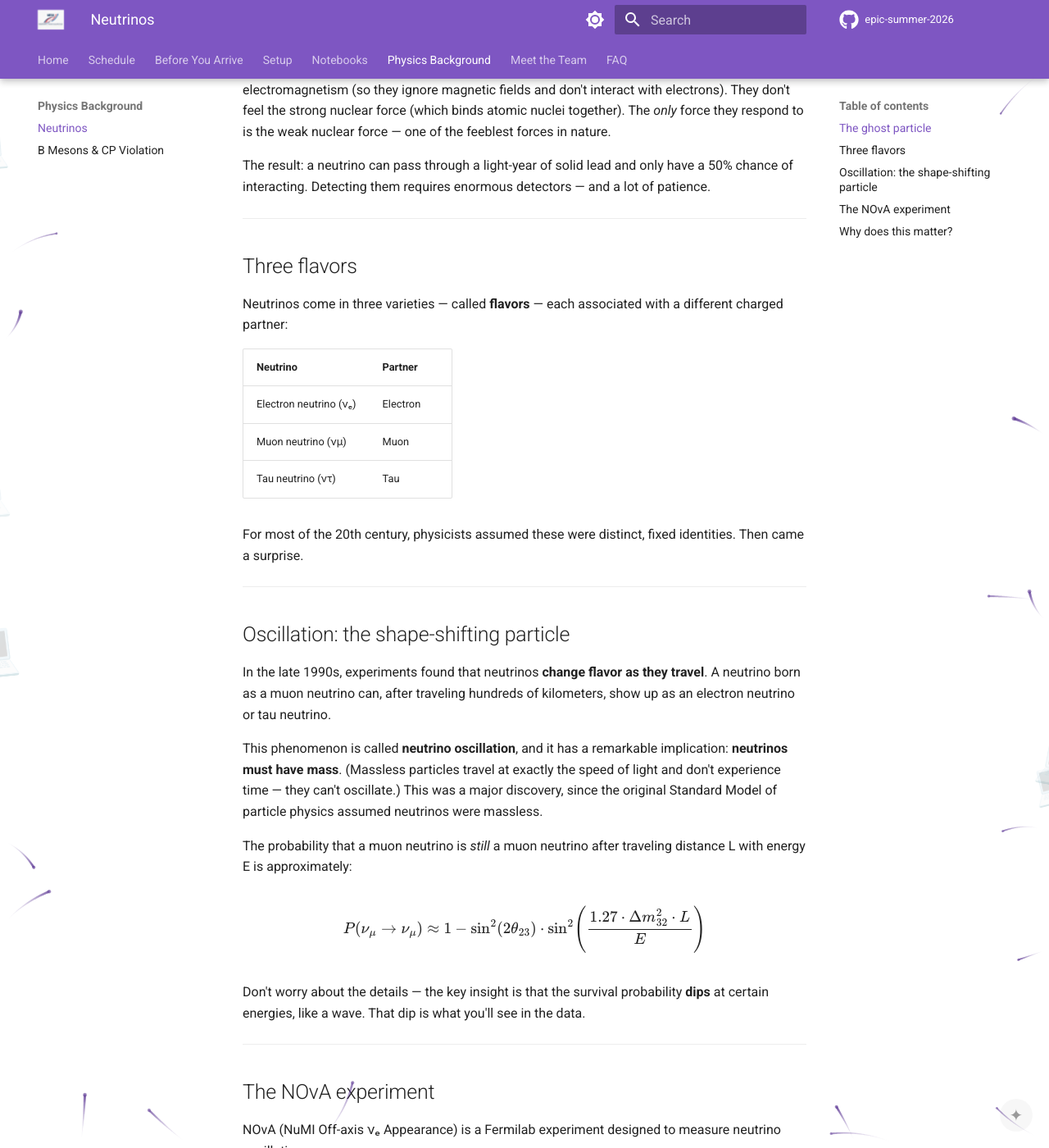
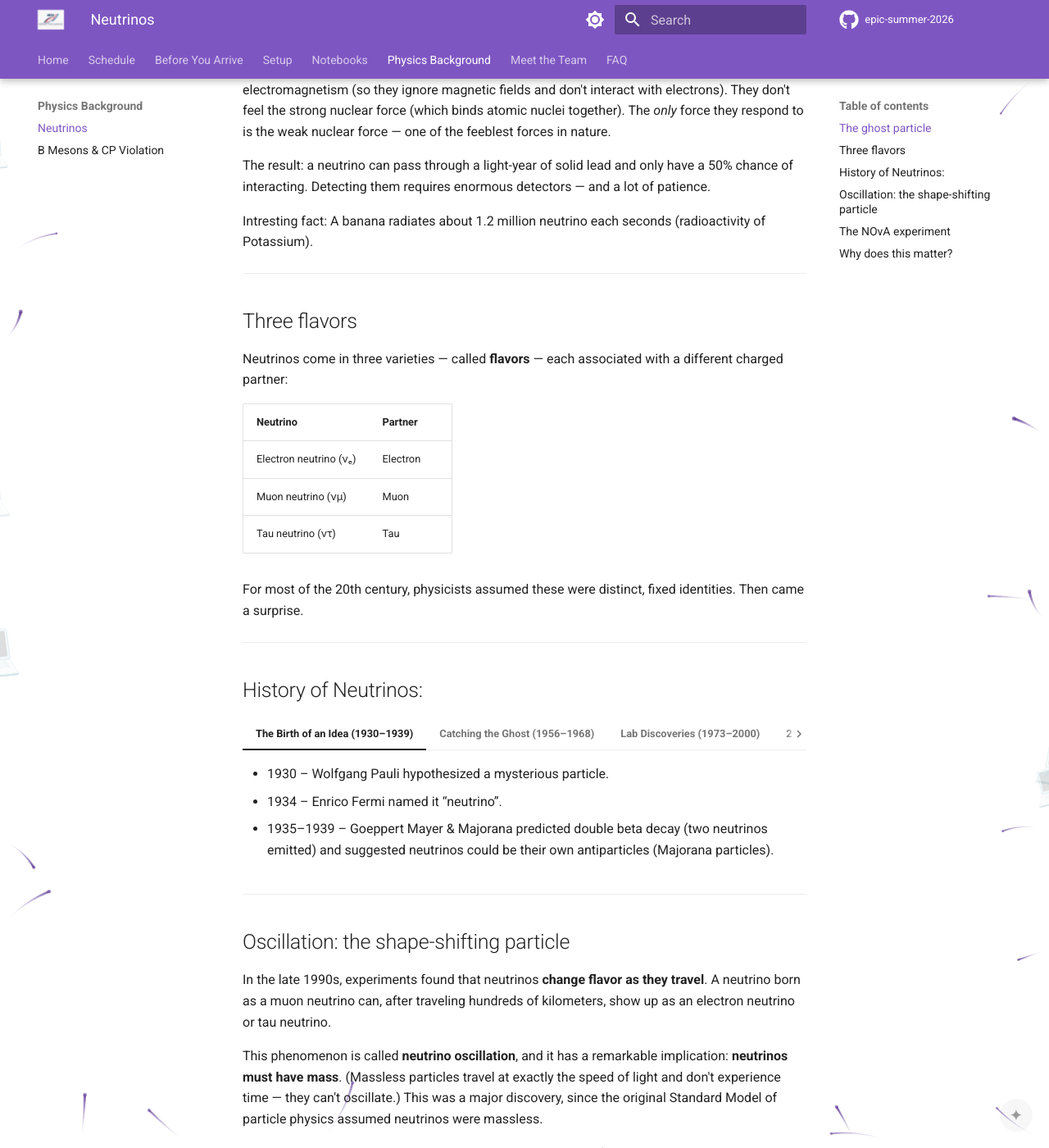
Before and after one commit to olemiss-physics/epic-summer-2026, an MkDocs documentation site: the page built from docs/physics/neutrinos.md, in a window 1280 px wide and 1400 px high, scrolled down 511 px. Shown: the whole window at 82% size. Built offline with MkDocs 1.6.1 and Material for MkDocs 9.7.7, drawn with Linux system fonts in a browser that asks for light colours; comment, search, counter and statistics services are not loaded.

Commit message:
Added history of neutrinos in the website under Neutrino physics

```diff
--- a/docs/physics/neutrinos.md
+++ b/docs/physics/neutrinos.md
@@ -12,6 +12,8 @@
 
 The result: a neutrino can pass through a light-year of solid lead and only have a 50% chance of interacting. Detecting them requires enormous detectors — and a lot of patience.
 
+Intresting fact: A banana radiates about 1.2 million neutrino each seconds (radioactivity of Potassium).
+
 ---
 
 ## Three flavors
@@ -25,6 +27,36 @@
 | Tau neutrino (ντ) | Tau |
 
 For most of the 20th century, physicists assumed these were distinct, fixed identities. Then came a surprise.
+
+---
+
+## History of Neutrinos:
+
+=== "The Birth of an Idea (1930–1939)"
+    - 1930 – Wolfgang Pauli hypothesized a mysterious particle.
+    - 1934 – Enrico Fermi named it “neutrino”.
+    - 1935–1939 – Goeppert Mayer & Majorana predicted double beta decay (two neutrinos emitted) and suggested neutrinos could be their own antiparticles (Majorana particles).
+
+=== "Catching the Ghost (1956–1968)"
+    - 1956 – First detection by Reines & Cowan using a nuclear reactor.
+    - 1957 – Bruno Pontecorvo predicted neutrino oscillations.
+    - 1958 – Left-handed property discovered, a property by their spin.
+    - 1962 – Muon Neutrino Discovered: Scientists discovered a second type of neutrino.
+    - 1968 – Solar Neutrinos: Ray Davis detected neutrinos from the Sun, but found only 1/3 of expected, sparking the solar neutrino problem.
+
+=== "Lab Discoveries (1973–2000)"
+    - 1973 – Neutral currents at CERN showed the existence of a new force carrier, **Z boson**.
+    - 1975 – Tau neutrino predicted, discovered in 2000.
+    - 1985–1987 – Atmospheric & supernova neutrinos observed.
+    - 1998 - Neutrino Oscillation confirmed, Super-Kamiokande proved neutrinos have mass.
+
+=== "21st century: Csomic Messenger(2002-2020)"
+    - 2002 – Solar Neutrino Mystery Solved: Sudbury Neutrino Observatory confirmed neutrinos change flavor on the way to Earth.
+    - 2005 – Geoneutrinos Discovered: Neutrinos from Earth’s interior reveal hidden radioactive processes.
+    - 2010–2015 – Neutrino Oscillations & OPERA: Muon neutrinos transform into tau neutrinos; oscillation discovery earns Nobel Prize.
+    - 2012 – Big Bird Neutrino: IceCube detects the highest-energy neutrino ever.
+    - 2017–2018 – Neutrinos Point to Cosmic Accelerators: IceCube traces a neutrino back to a blazar 4 billion light-years away, ushering in multimessenger astronomy.
+    - 2020 – Sun’s Hidden Fusion Cycle: Borexino detects neutrinos from the CNO cycle, confirming a long-standing prediction about solar fusion.
 
 ---
 
```
